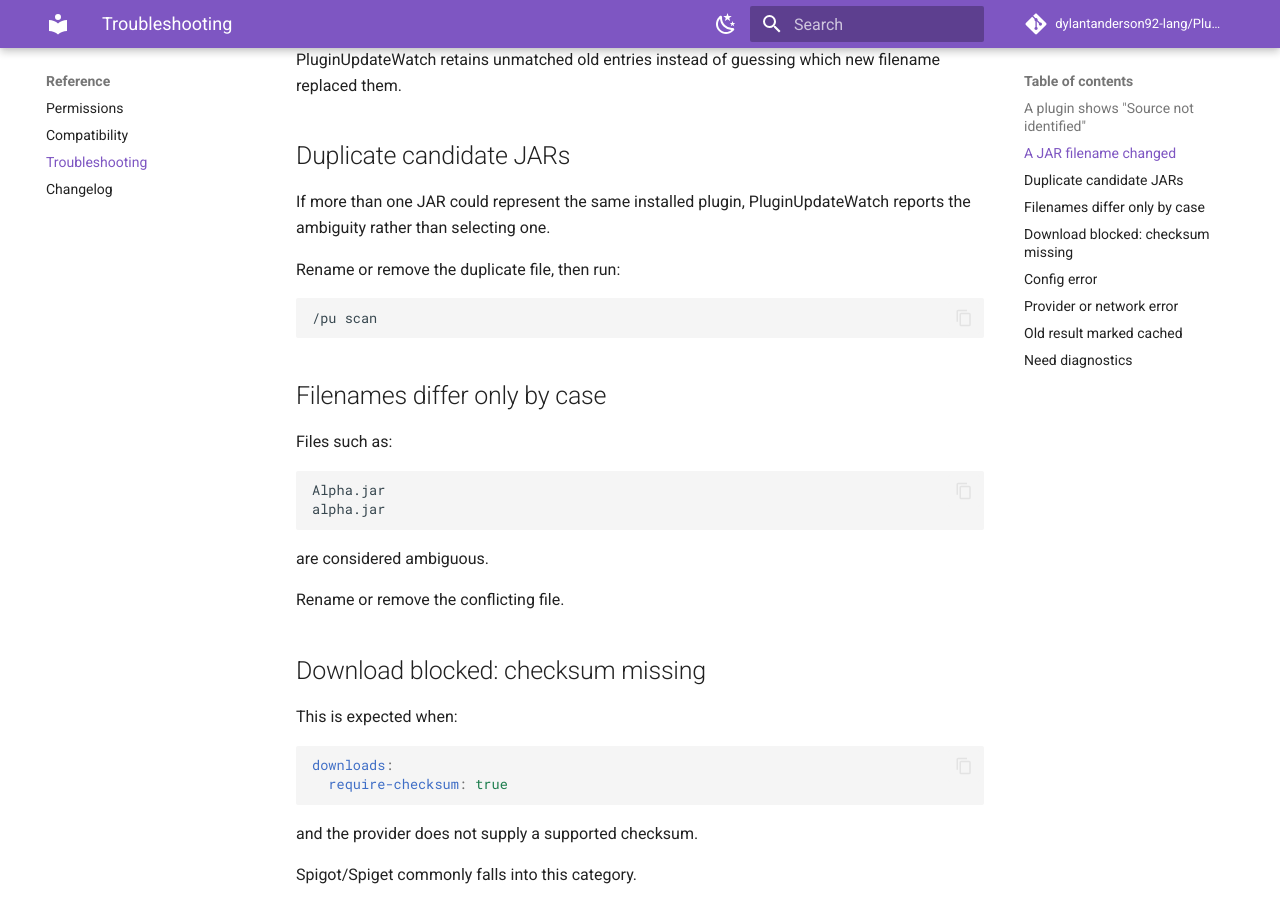
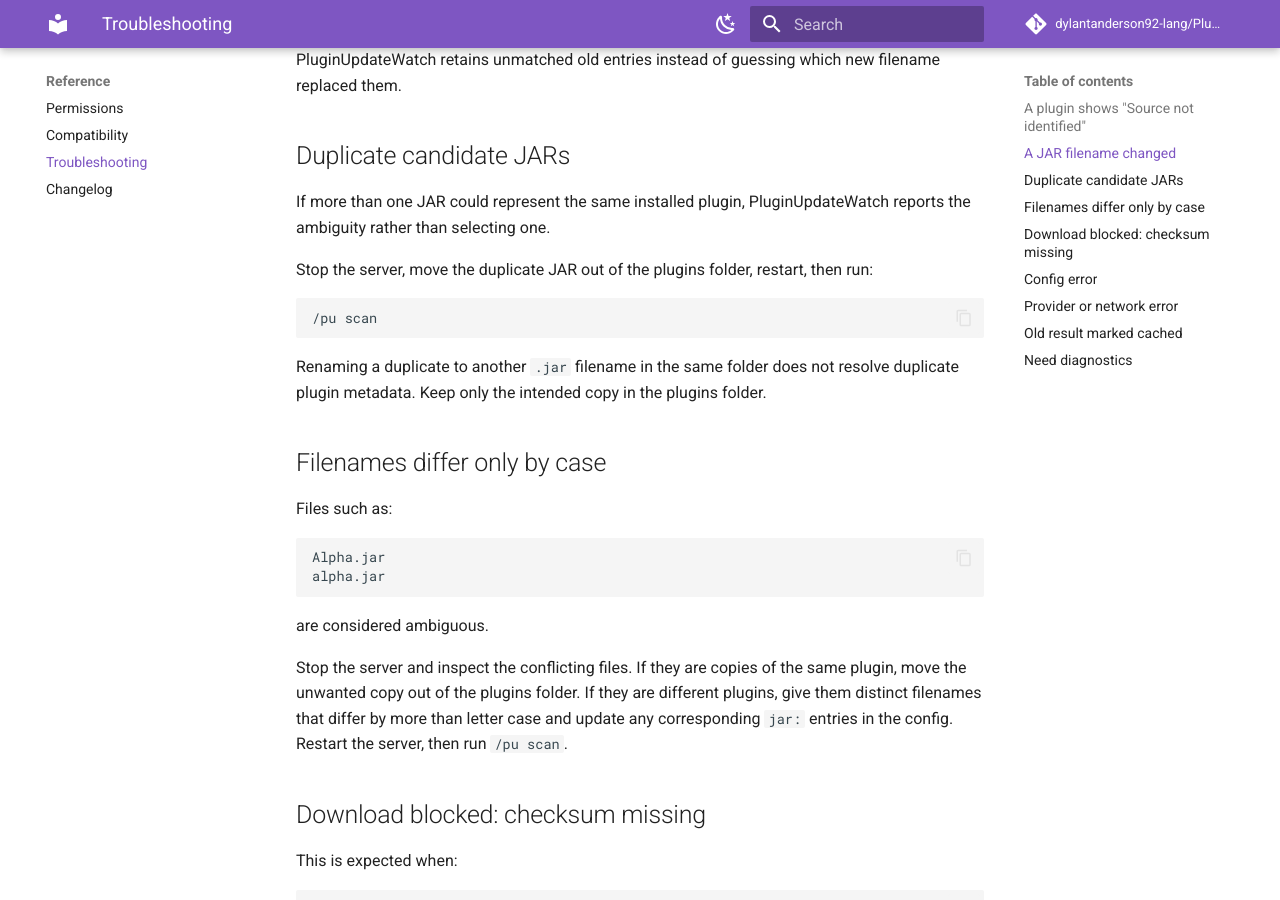
Before and after one commit to dylantanderson92-lang/PluginUpdateWatch, an MkDocs documentation site: the page built from docs/troubleshooting.md, in a window 1280 px wide and 900 px high, scrolled down 679 px. Built offline with MkDocs 1.6.1 and Material for MkDocs 9.7.7, drawn with Linux system fonts in a browser that asks for light colours; comment, search, counter and statistics services are not loaded.

Commit message:
docs: add release download links and clarify duplicate JAR cleanup

````diff
--- a/docs/troubleshooting.md
+++ b/docs/troubleshooting.md
@@ -32,11 +32,13 @@
 
 If more than one JAR could represent the same installed plugin, PluginUpdateWatch reports the ambiguity rather than selecting one.
 
-Rename or remove the duplicate file, then run:
+Stop the server, move the duplicate JAR out of the plugins folder, restart, then run:
 
 ```text
 /pu scan
 ```
+
+Renaming a duplicate to another `.jar` filename in the same folder does not resolve duplicate plugin metadata. Keep only the intended copy in the plugins folder.
 
 ## Filenames differ only by case
 
@@ -49,7 +51,7 @@
 
 are considered ambiguous.
 
-Rename or remove the conflicting file.
+Stop the server and inspect the conflicting files. If they are copies of the same plugin, move the unwanted copy out of the plugins folder. If they are different plugins, give them distinct filenames that differ by more than letter case and update any corresponding `jar:` entries in the config. Restart the server, then run `/pu scan`.
 
 ## Download blocked: checksum missing
 
````
Also changed, not shown: docs/index.md (+4 -0 lines), docs/installation.md (+7 -1 lines).
